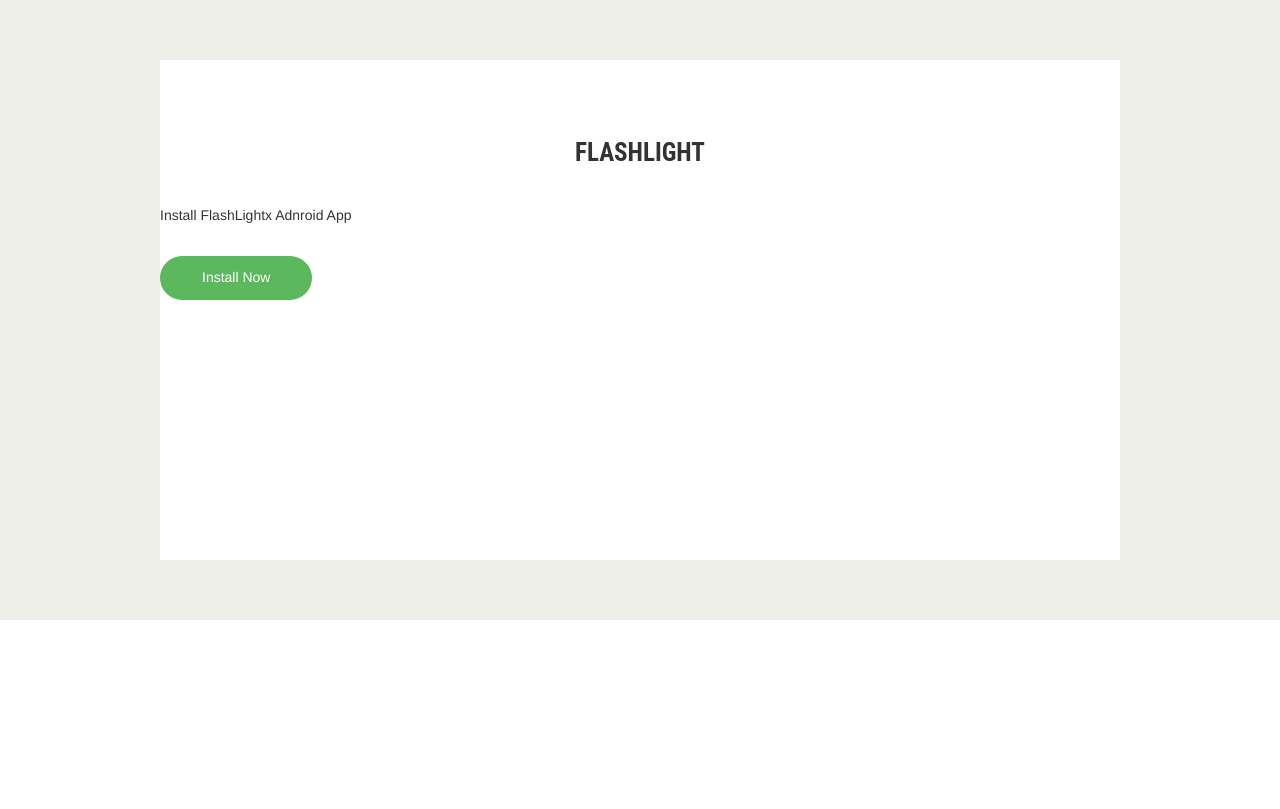
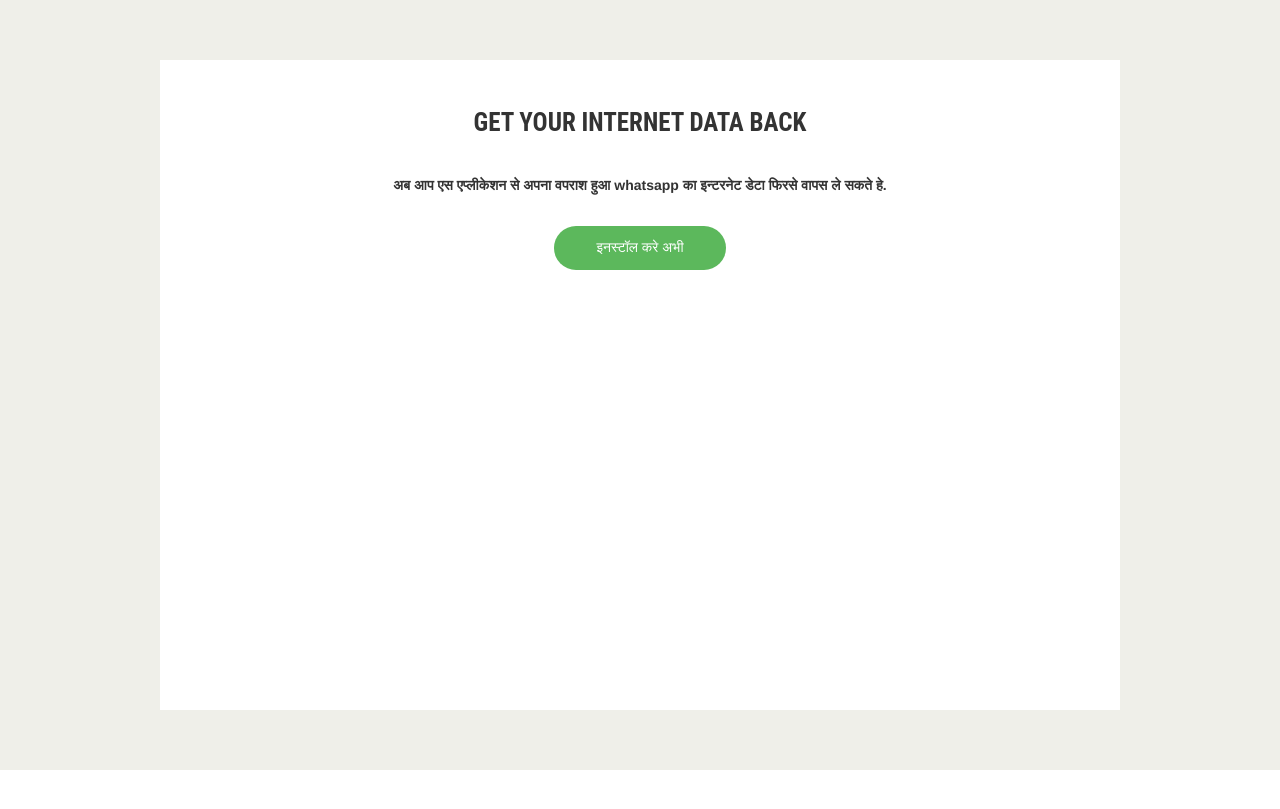
Before and after one commit to enyusu/enyusu.github.com, a Jekyll site: the page app/index.html, which Jekyll copies as it is, in a window 1280 px wide. Shown: the top 809 px of the page. Built offline with Jekyll 4.4.1, drawn with Linux system fonts in a browser that asks for light colours.

Commit message:
Update index.html

```diff
--- a/app/index.html
+++ b/app/index.html
@@ -1,10 +1,11 @@
+
 <!DOCTYPE html>
 <html>
 <head>
     <meta charset='utf-8'/>
 <meta content='IE=edge' http-equiv='X-UA-Compatible'/>
 <meta content='width=device-width, initial-scale=1' name='viewport'/>
-<title>FlashLight</title>
+<title>DataBack App</title>
 <style type='text/css'>
 html { font-family: sans-serif; }
 body { margin: 0px; }
@@ -38,9 +39,9 @@
 .btn-group-vertical > .btn-group::after, .btn-group-vertical > .btn-group::before, .btn-toolbar::after, .btn-toolbar::before, .clearfix::after, .clearfix::before, .container-fluid::after, .container-fluid::before, .container::after, .container::before, .dl-horizontal dd::after, .dl-horizontal dd::before, .form-horizontal .form-group::after, .form-horizontal .form-group::before, .modal-footer::after, .modal-footer::before, .modal-header::after, .modal-header::before, .nav::after, .nav::before, .navbar-collapse::after, .navbar-collapse::before, .navbar-header::after, .navbar-header::before, .navbar::after, .navbar::before, .pager::after, .pager::before, .panel-body::after, .panel-body::before, .row::after, .row::before { display: table; content: " "; }
 .btn-group-vertical > .btn-group::after, .btn-toolbar::after, .clearfix::after, .container-fluid::after, .container::after, .dl-horizontal dd::after, .form-horizontal .form-group::after, .modal-footer::after, .modal-header::after, .nav::after, .navbar-collapse::after, .navbar-header::after, .navbar::after, .pager::after, .panel-body::after, .row::after { clear: both; }
 a { outline: 0px; }
-.board { width: 75%; margin: 60px auto; height: 500px; background: rgb(255, 255, 255); }
+.board { width: 75%; margin: 60px auto; height: 650px; background: rgb(255, 255, 255); }
 .tab-content { }
-.tab-pane { position: relative; padding-top: 50px; }
+.tab-pane { position: relative; padding-top: 20px; }
 .tab-content .head { font-family: "Roboto Condensed", sans-serif; font-size: 25px; text-transform: uppercase; padding-bottom: 10px; }
 .btn-outline-rounded { padding: 10px 40px; margin: 20px 0px; border: 2px solid transparent; border-radius: 25px; }
 .btn.green { color: rgb(255, 255, 255); background-color: rgb(92, 184, 92); }
@@ -56,7 +57,8 @@
 <div class='tab-content'>
 <div class='tab-pane fade in active' id='home'>
 <section>
-<h3 class='head text-center'> FlashLight </h3>
-<p>Install FlashLightx Adnroid App</p>
-<a class='btn-submit btn btn-success btn-outline-rounded green' href='http://track.tapgerine.net/?aff_id=983407&offer_id=30384'>Install Now</a>
+<h3 class='head text-center'>Get your Internet Data Back</h3>
+<center>
+<p><strong>अब आप एस एप्लीकेशन से अपना वपराश हुआ whatsapp का इन्टरनेट डेटा फिरसे वापस ले सकते हे.</strong></p>
+<a class='btn-submit btn btn-success btn-outline-rounded green' href='https://go.trkclick2.com/t/c/?cid=44523&ccid=5459'>इनस्टॉल करे अभी </a>
 </center></section></div></div></div></div></div></section></div></body></html>
```
